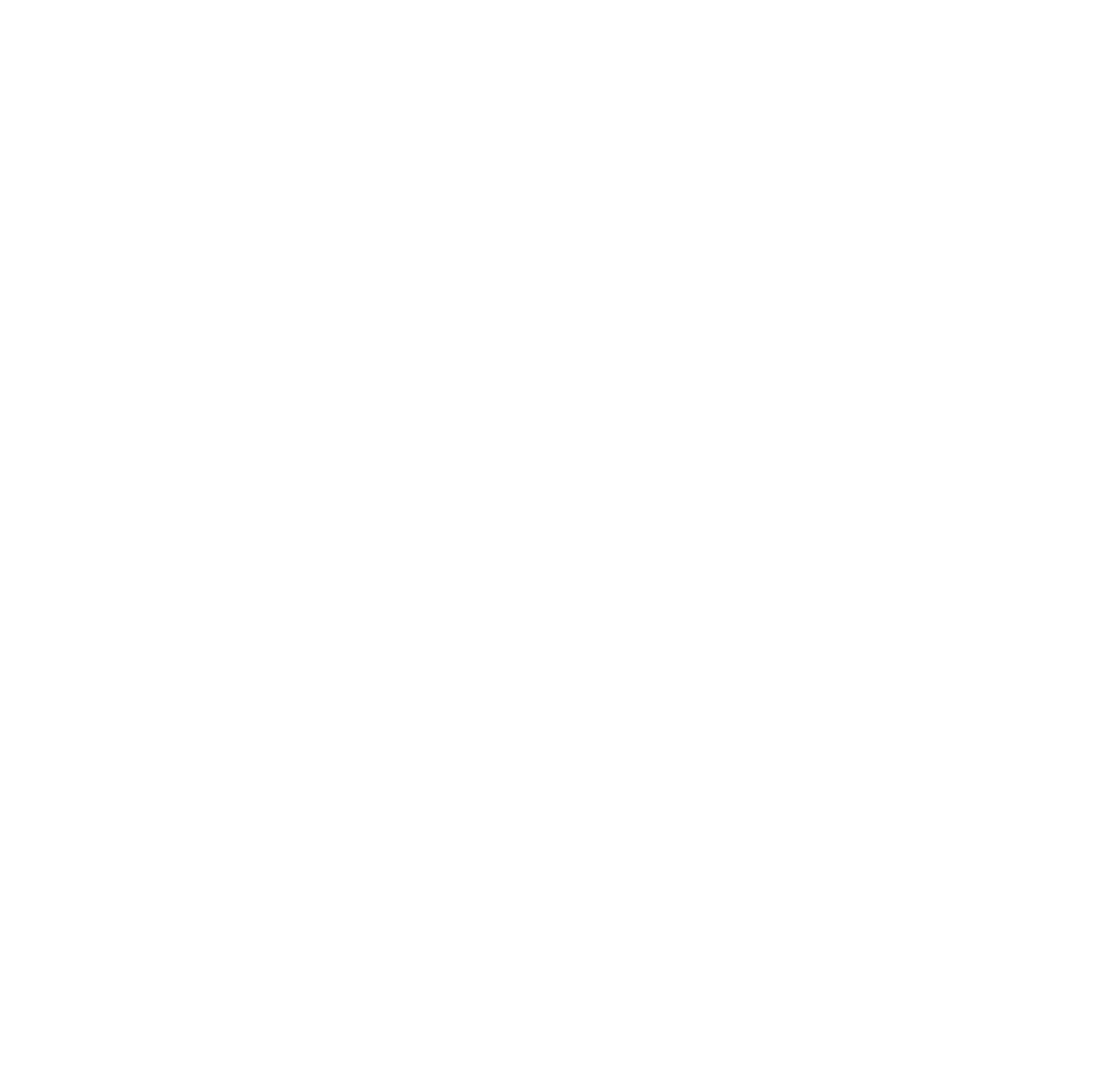
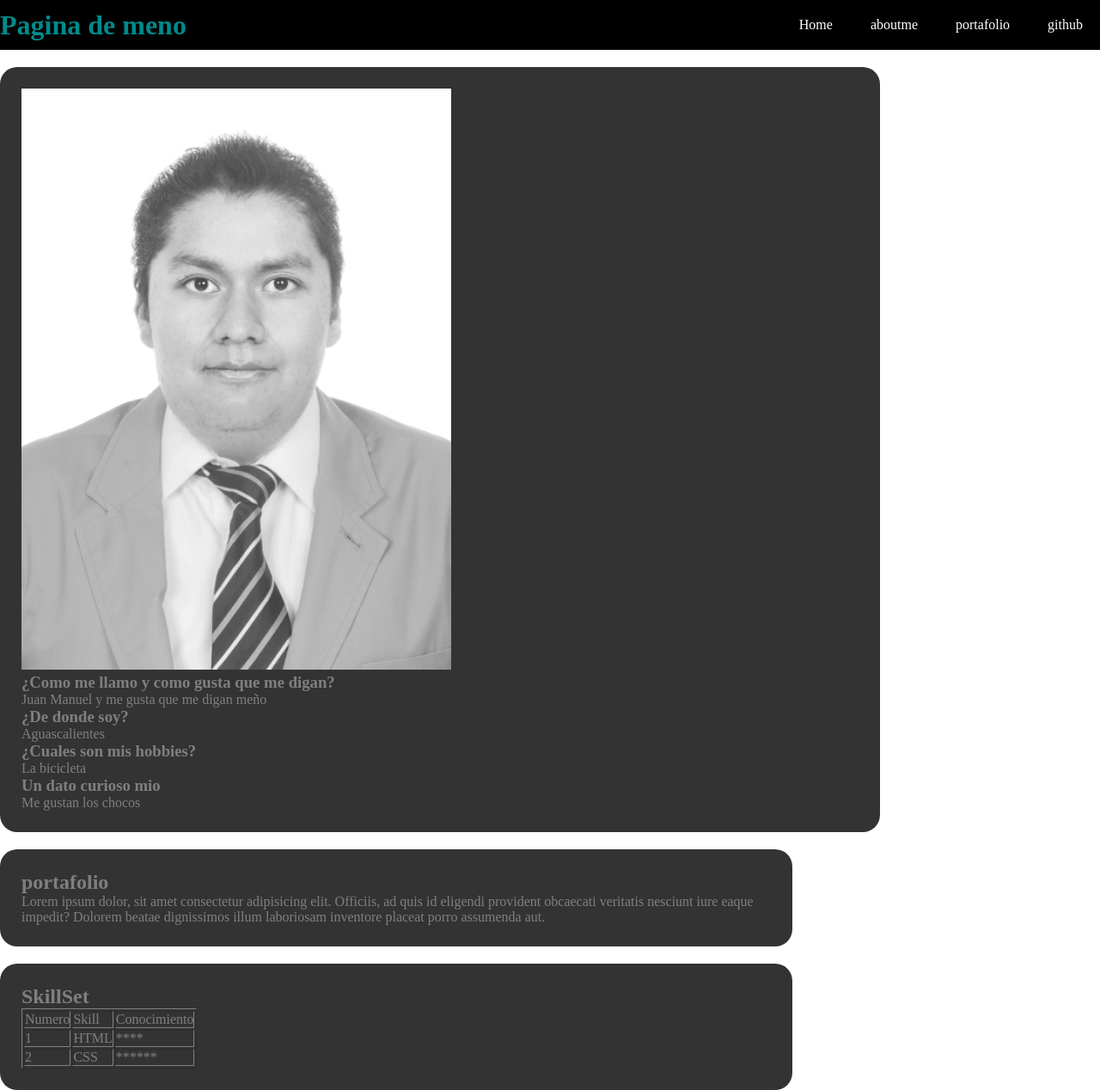
Before and after one commit to manuelmeno/practica1, a plain HTML site: page index.html in a window 1280 px wide. Shown: the whole page at 86% size. Before the commit the page ends 800 px from the top, so only its background shows below. Drawn offline with Linux system fonts and the light colour scheme.

Commit message:
iniciamos con css

```diff
--- /dev/null
+++ b/assets/css/stylesheet.css
@@ -0,0 +1,58 @@
+*{
+    padding: 0;
+    margin: 0;
+    box-sizing: border-box;
+}
+/*Afectando etiqueta*/
+html{
+    scroll-behavior: smooth;
+}
+
+header{
+    height: auto;
+    background-color: black;
+    color: darkcyan;
+    display: flex;
+    flex-direction: row;
+    justify-content: space-between;
+    align-items: center;
+
+
+}
+nav{
+    width: auto;
+    color: white;
+}
+
+nav ul li {
+    display:inline-block ;
+
+    list-style: none;
+}
+nav a{
+color: white;
+text-decoration: none;
+display: block;
+padding: 20px;
+transition: 0.5s;
+}
+nav a:hover{
+   background-color:red;
+}
+/*Afectando Clase*/
+main{
+    width: 90vw;
+    justify-content: center;
+    display: flex;
+    flex-direction: column;
+}
+
+section{
+    margin-top: 20px;
+    width: 80%;
+    height: auto;
+    background-color: #333;
+    color:rgba(255, 255, 255, 0.377);
+    padding: 25px;
+    border-radius: 20px;
+}
--- a/index.html
+++ b/index.html
@@ -3,9 +3,83 @@
 <head>
     <meta charset="UTF-8">
     <meta name="viewport" content="width=device-width, initial-scale=1.0">
-    <title>Document</title>
+    <link rel="stylesheet" type="text/css" href="assets/css/stylesheet.css">
+    <title>Practica 1</title>
 </head>
+
 <body>
+    <header id="home">
+
+        <div><h1>Pagina de meno</h1></div>
+
+        <nav>
+            <ul>
+                <li><a href="#home">Home</a></li>
+                <li><a href="#aboutme">aboutme</a></li>
+                <li><a href="#portafolio">portafolio</a></li>
+                <li><a href="https://github.com/manuelmeno/practica1" target="blank">github</a></li>
+            </ul>
+        </nav>
+
+
+    </header>
+    <section id="welcome" class="box">
+
+            <article id="aboutMe">
+
+                <div id="profilePic">
+                    <img src="assets/img/JUAN MANUEL.jpg" alt="ola que hace"  width="500px" height="auto">
+                </div>
+
+                <h3>¿Como me llamo y como gusta que me digan?</h3>
+                <p>Juan Manuel y me gusta que me digan meño</p>
+                <h3>¿De donde soy?</h3>
+                <p>Aguascalientes</p>
+                <h3>¿Cuales son mis hobbies?</h3>
+                <p>La bicicleta</p>
+                <h3>Un dato curioso mio</h3>
+                <p>Me gustan los chocos</p>
+            </article>
+        </section>
+
+    <main>
+
+
+            <section  id="portafolio">
+                <h2>portafolio</h2>
+                <p>Lorem ipsum dolor, sit amet consectetur adipisicing elit. Officiis, ad quis id eligendi provident obcaecati veritatis nesciunt iure eaque impedit? Dolorem beatae dignissimos illum laboriosam inventore placeat porro assumenda aut.</p>
+            </section>
+
+        <section  id="skillSet">
+            <h2>SkillSet</h2>
+            <table border="1px">
+                <thead>
+                    <tr>
+                    <td>Numero</td>
+                    <td>Skill</td>
+                    <td>Conocimiento</td>
+                </tr>
+                </thead>
+                <tbody>
+                    <tr>
+                        <td>1</td>
+                        <td>HTML</td>
+                        <td>****</td>
+                    </tr>
+                    <tr>
+                        <td>2</td>
+                        <td>CSS</td>
+                        <td>******</td>
+                    </tr>
+                </tbody>
+
+
+            </table>
+
+        </section>
+    </main>
+
+
 
 </body>
 </html>
```
Also changed, not shown: assets/img/JUAN MANUEL.jpg (added), assets/img/goku.jpg (added).
